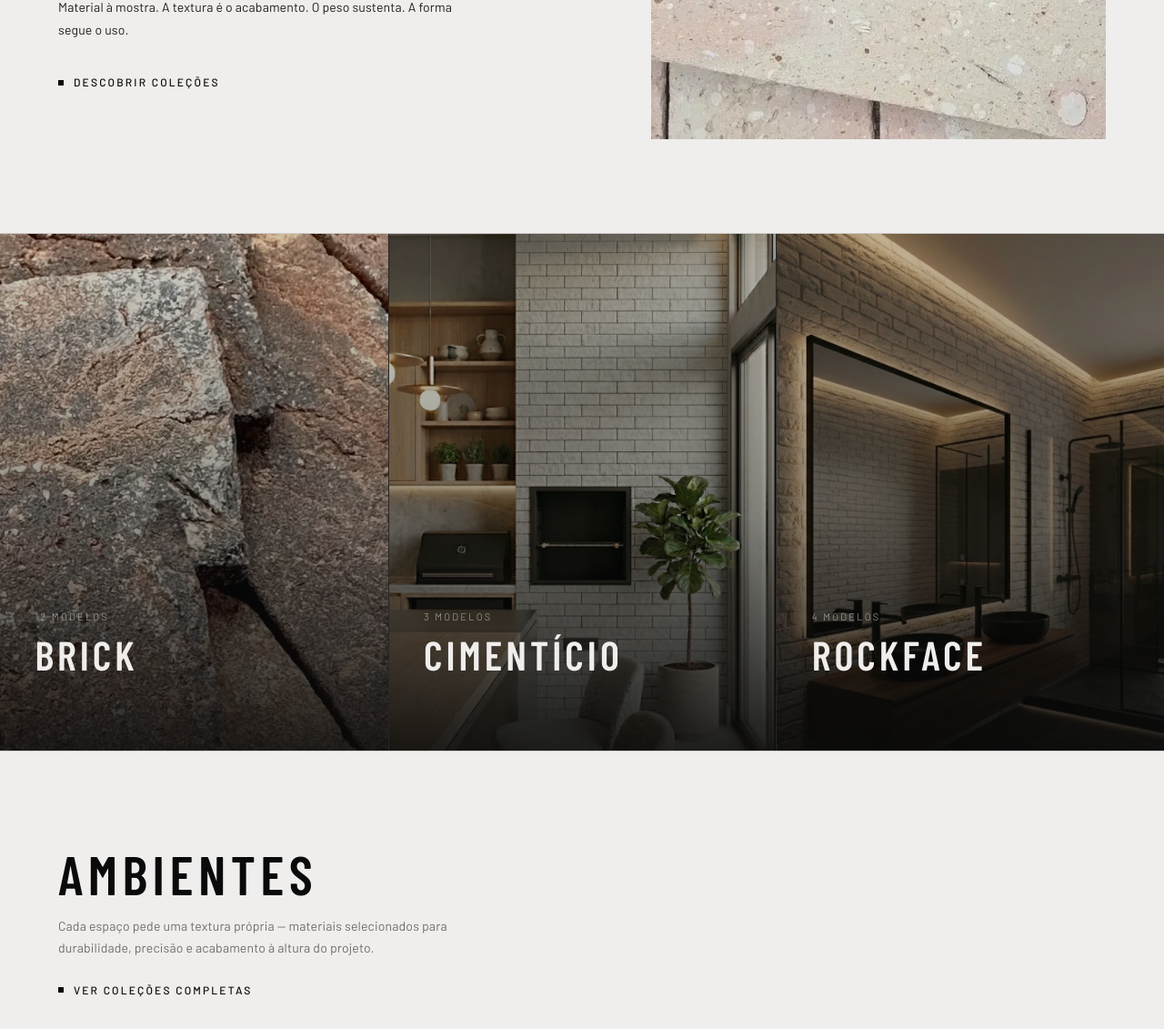
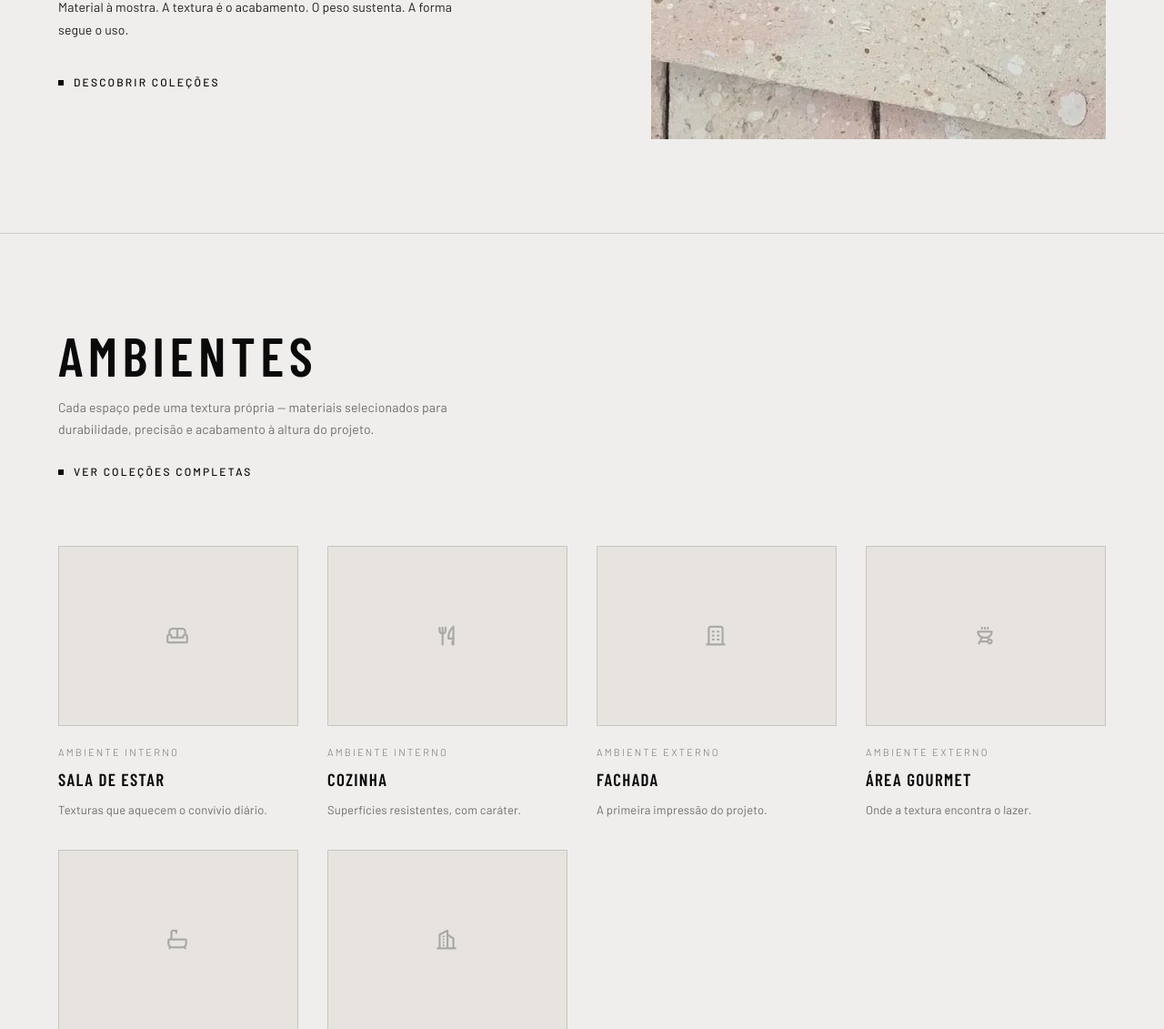
Before and after one commit to devupsite/bruto, a PHP site: page / in a window 1280 px wide. Shown: the part 693-1824 px from the top of the page at 91% size. Run offline with PHP 8.4, Linux system fonts and the light colour scheme.

Commit message:
revert: voltar hero ao estado original antes das alterações de hoje

```diff
--- a/index.html
+++ b/index.html
@@ -83,51 +83,6 @@
       </div>
 
     </div>
-  </section>
-
-
-  <!-- ══════════════════════════════════════════
-       LINHAS — Brick / Cimentício / Rockface
-  ══════════════════════════════════════════ -->
-  <section class="linhas" aria-label="Nossas linhas de revestimento">
-    <a href="colecoes.html#brick" class="linha-card reveal">
-      <img src="brick-rusticatto-terra-negra-frontal-5.webp" alt="Brick — tijolinhos artesanais em ambiente residencial" loading="lazy">
-      <div class="linha-card__overlay" aria-hidden="true"></div>
-      <div class="linha-card__body">
-        <span class="linha-card__count eyebrow">12 modelos</span>
-        <h2 class="linha-card__name">Brick</h2>
-        <span class="linha-card__cta">
-          <span class="marker" aria-hidden="true"></span>
-          Ver coleção
-        </span>
-      </div>
-    </a>
-
-    <a href="colecoes.html#cimenticio" class="linha-card reveal reveal-delay-1">
-      <img src="cimenticio-grigio-frontal-3.webp" alt="Cimentício — superfícies contemporâneas em concreto" loading="lazy">
-      <div class="linha-card__overlay" aria-hidden="true"></div>
-      <div class="linha-card__body">
-        <span class="linha-card__count eyebrow">3 modelos</span>
-        <h2 class="linha-card__name">Cimentício</h2>
-        <span class="linha-card__cta">
-          <span class="marker" aria-hidden="true"></span>
-          Ver coleção
-        </span>
-      </div>
-    </a>
-
-    <a href="colecoes.html#rockface" class="linha-card reveal reveal-delay-2">
-      <img src="rockface-grigio-frontal-3.webp" alt="Rockface — textura de pedra natural para fachadas" loading="lazy">
-      <div class="linha-card__overlay" aria-hidden="true"></div>
-      <div class="linha-card__body">
-        <span class="linha-card__count eyebrow">4 modelos</span>
-        <h2 class="linha-card__name">Rockface</h2>
-        <span class="linha-card__cta">
-          <span class="marker" aria-hidden="true"></span>
-          Ver coleção
-        </span>
-      </div>
-    </a>
   </section>
 
 
--- a/styles.css
+++ b/styles.css
@@ -756,117 +756,6 @@
     }
 
     /* ════════════════════════════════════════════
-       LINHAS — 3 cards full-bleed
-    ════════════════════════════════════════════ */
-    .linhas {
-      display: grid;
-      grid-template-columns: repeat(3, 1fr);
-      border-top: 1px solid var(--line);
-    }
-
-    .linha-card {
-      position: relative;
-      display: block;
-      overflow: hidden;
-      aspect-ratio: 3 / 4;
-      background: var(--ferro);
-    }
-
-    .linha-card img {
-      position: absolute;
-      inset: 0;
-      width: 100%;
-      height: 100%;
-      object-fit: cover;
-      transition: transform .7s ease, opacity .7s ease;
-      opacity: .82;
-    }
-    .linha-card:hover img {
-      transform: scale(1.04);
-      opacity: .6;
-    }
-
-    .linha-card__overlay {
-      position: absolute;
-      inset: 0;
-      background: linear-gradient(
-        to top,
-        rgba(10,10,10,.88) 0%,
-        rgba(10,10,10,.3) 45%,
-        transparent 100%
-      );
-    }
-
-    .linha-card__body {
-      position: absolute;
-      bottom: 0;
-      left: 0;
-      right: 0;
-      padding: clamp(24px, 3vw, 44px);
-      color: var(--argamassa);
-    }
-
-    .linha-card__count {
-      color: var(--titanio);
-      margin-bottom: 10px;
-    }
-
-    .linha-card__name {
-      font-family: var(--f-display);
-      font-weight: 600;
-      font-size: clamp(28px, 3.5vw, 48px);
-      line-height: 1;
-      letter-spacing: .09em;
-      text-transform: uppercase;
-      color: var(--argamassa);
-      margin-bottom: 20px;
-    }
-
-    .linha-card__cta {
-      display: inline-flex;
-      align-items: center;
-      gap: 11px;
-      font-family: var(--f-body);
-      font-weight: 500;
-      font-size: 11px;
-      letter-spacing: .18em;
-      text-transform: uppercase;
-      color: var(--argamassa);
-      opacity: 0;
-      transform: translateY(8px);
-      transition: opacity .3s ease, transform .3s ease;
-    }
-    .linha-card__cta .marker {
-      width: 6px; height: 6px;
-      background: var(--argamassa);
-      flex-shrink: 0;
-    }
-    .linha-card:hover .linha-card__cta {
-      opacity: 1;
-      transform: none;
-    }
-
-    /* separador vertical entre cards */
-    .linha-card + .linha-card {
-      border-left: 1px solid rgba(240,238,236,.12);
-    }
-
-    @media (max-width: 960px) {
-      .linhas { grid-template-columns: repeat(3, 1fr); }
-      .linha-card { aspect-ratio: 2 / 3; }
-    }
-
-    @media (max-width: 600px) {
-      .linhas { grid-template-columns: 1fr; }
-      .linha-card { aspect-ratio: 3 / 2; }
-      .linha-card + .linha-card {
-        border-left: none;
-        border-top: 1px solid rgba(240,238,236,.12);
-      }
-      .linha-card__cta { opacity: 1; transform: none; }
-    }
-
-    /* ════════════════════════════════════════════
        PAGE HEAD
     ════════════════════════════════════════════ */
     .page-head { padding: var(--sec-pad) 0 calc(var(--sec-pad) * .4); }
```
